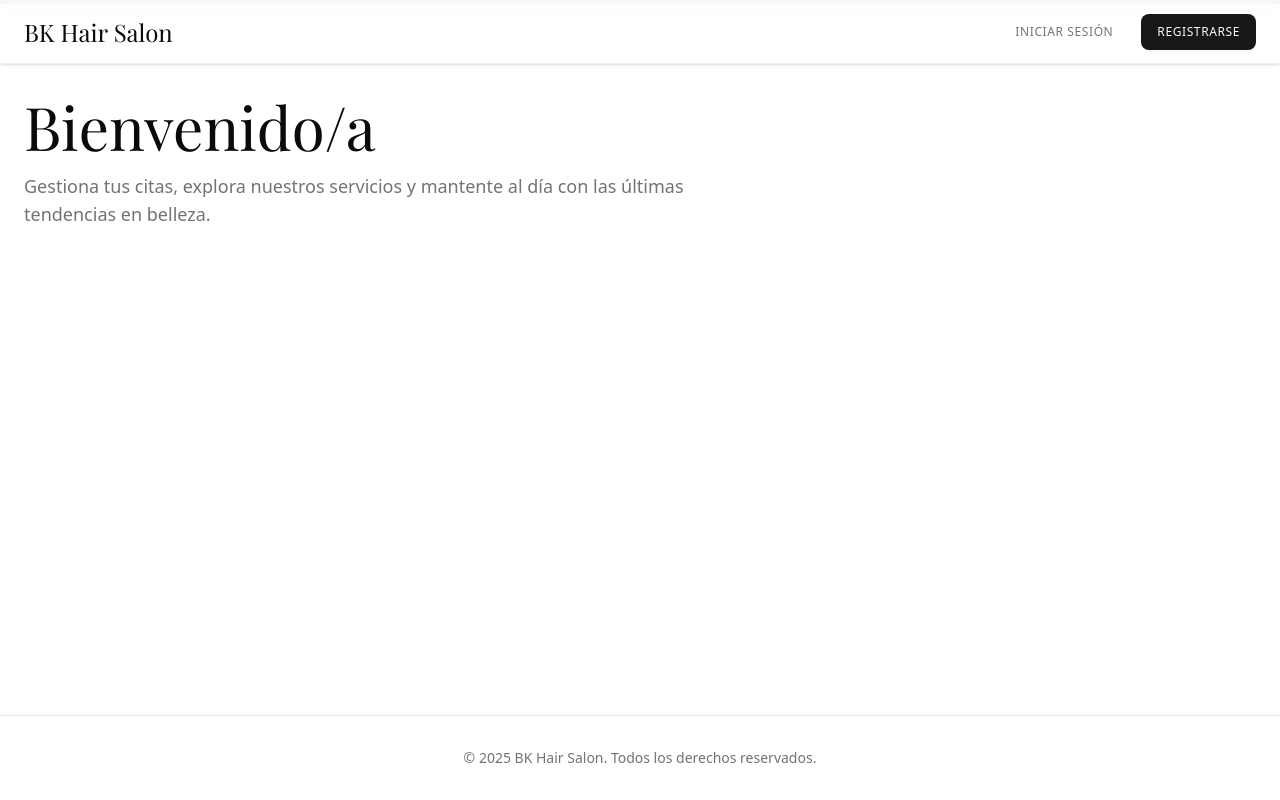
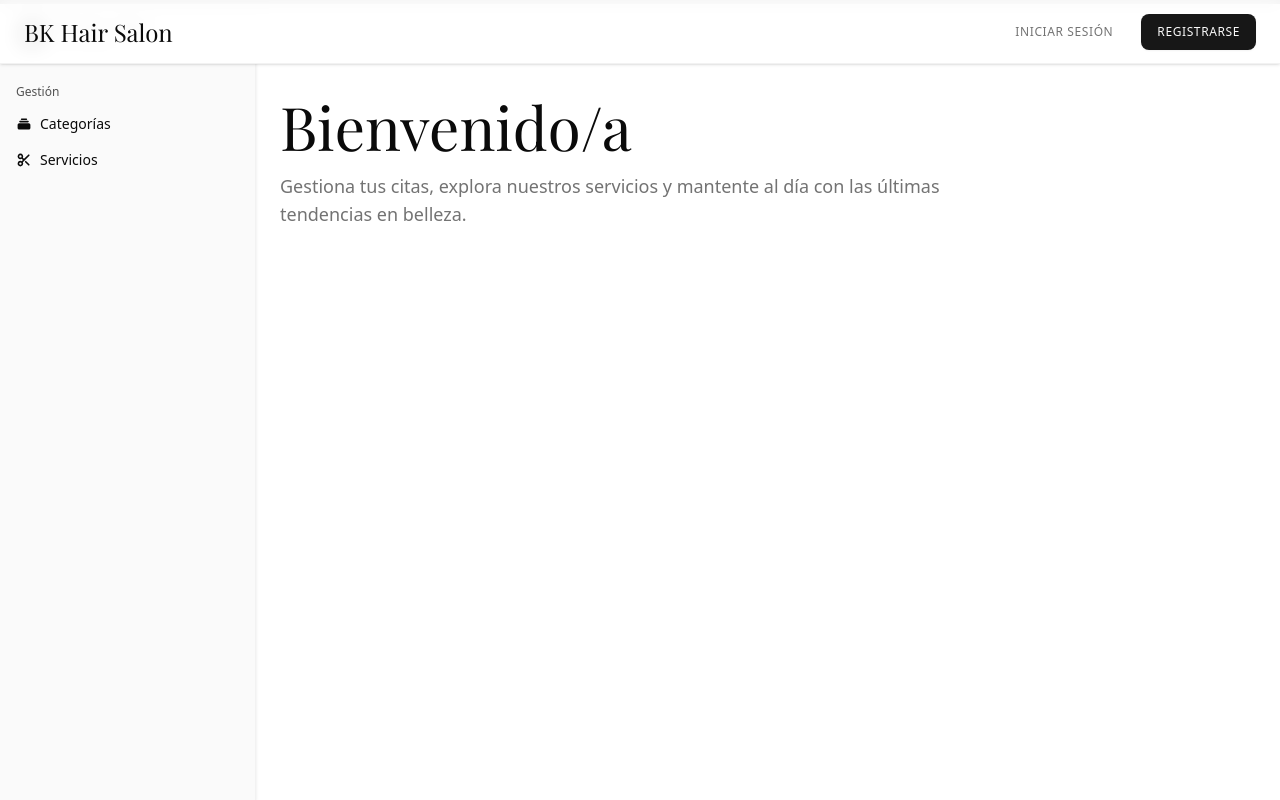
Before and after one commit to FernandoChav/bkhairsalon-webV3, a Next.js app: page /workspace in a window 1280 px wide. Shown: the top 800 px of the page. Built offline with nearby package versions, Linux system fonts and the light colour scheme; no server answers.

Commit message:
feat(workspace-sidebar): implement workspace sidebar with navigation links

```diff
--- a/src/app/workspace/layout.tsx
+++ b/src/app/workspace/layout.tsx
@@ -1,6 +1,7 @@
 import { ReactNode } from 'react';
 
-import { ProtectedRouteWrapper } from '@/components/layout';
+import { ProtectedRouteWrapper, WorkspaceSidebar } from '@/components/layout';
+import { SidebarInset, SidebarProvider } from '@/components/shadcn';
 
 export default function WorkspaceLayout({
   children,
@@ -9,7 +10,10 @@ export default function WorkspaceLayout({
 }>) {
   return (
     <ProtectedRouteWrapper loadingMessage="Cargando la aplicación...">
-      {children}
+      <SidebarProvider>
+        <WorkspaceSidebar />
+        <SidebarInset>{children}</SidebarInset>
+      </SidebarProvider>
     </ProtectedRouteWrapper>
   );
 }
--- a/src/components/layout/index.ts
+++ b/src/components/layout/index.ts
@@ -2,3 +2,4 @@ export { NavigationBar } from './navigation-bar';
 export { FooterBar } from './footer-bar';
 export { ProgressBar } from './progress-bar';
 export { ProtectedRouteWrapper } from './protected-route-wrapper';
+export { WorkspaceSidebar } from './workspace-sidebar';
--- /dev/null
+++ b/src/components/layout/workspace-sidebar.tsx
@@ -0,0 +1,80 @@
+'use client';
+
+import { HiCollection, HiScissors } from 'react-icons/hi';
+
+import Link from 'next/link';
+import { usePathname } from 'next/navigation';
+
+import {
+  Sidebar,
+  SidebarContent,
+  SidebarGroup,
+  SidebarGroupContent,
+  SidebarGroupLabel,
+  SidebarHeader,
+  SidebarMenu,
+  SidebarMenuButton,
+  SidebarMenuItem,
+} from '@/components/shadcn';
+
+const navigationItems = [
+  {
+    title: 'Categorías',
+    href: '/workspace/category',
+    icon: HiCollection,
+  },
+  {
+    title: 'Servicios',
+    href: '/workspace/service',
+    icon: HiScissors,
+  },
+] as const;
+
+export const WorkspaceSidebar = () => {
+  const pathname = usePathname();
+
+  return (
+    <Sidebar className="border-r border-border/50 shadow-sm bg-background/95 backdrop-blur-sm">
+      <SidebarHeader>
+        <div className="flex items-center gap-2 px-2 py-2">
+          <div className="flex h-8 w-8 items-center justify-center rounded-lg bg-primary text-primary-foreground">
+            <span className="text-sm font-semibold">BK</span>
+          </div>
+          <div className="flex flex-col">
+            <span className="text-sm font-semibold">BK Hair Salon</span>
+            <span className="text-xs text-muted-foreground">Workspace</span>
+          </div>
+        </div>
+      </SidebarHeader>
+      <SidebarContent>
+        <SidebarGroup>
+          <SidebarGroupLabel>Gestión</SidebarGroupLabel>
+          <SidebarGroupContent>
+            <SidebarMenu>
+              {navigationItems.map(item => {
+                // Computed values
+                const isActive = pathname === item.href;
+
+                return (
+                  <SidebarMenuItem key={item.href}>
+                    <SidebarMenuButton
+                      asChild
+                      isActive={isActive}
+                      tooltip={item.title}
+                      className="transition-colors duration-200 hover:bg-muted/50"
+                    >
+                      <Link href={item.href}>
+                        <item.icon />
+                        <span>{item.title}</span>
+                      </Link>
+                    </SidebarMenuButton>
+                  </SidebarMenuItem>
+                );
+              })}
+            </SidebarMenu>
+          </SidebarGroupContent>
+        </SidebarGroup>
+      </SidebarContent>
+    </Sidebar>
+  );
+};
--- a/src/libs/routes.ts
+++ b/src/libs/routes.ts
@@ -28,6 +28,11 @@ export const ROUTE_ACCESS_CONFIG = {
   // Área de workspace (trabajadores)
   '/workspace': [UserRole.ADMIN, UserRole.STYLIST, UserRole.RECEPTIONIST],
   '/workspace/profile/edit': [
+    UserRole.ADMIN,
+    UserRole.STYLIST,
+    UserRole.RECEPTIONIST,
+  ],
+  '/workspace/category': [
     UserRole.ADMIN,
     UserRole.STYLIST,
     UserRole.RECEPTIONIST,
```
